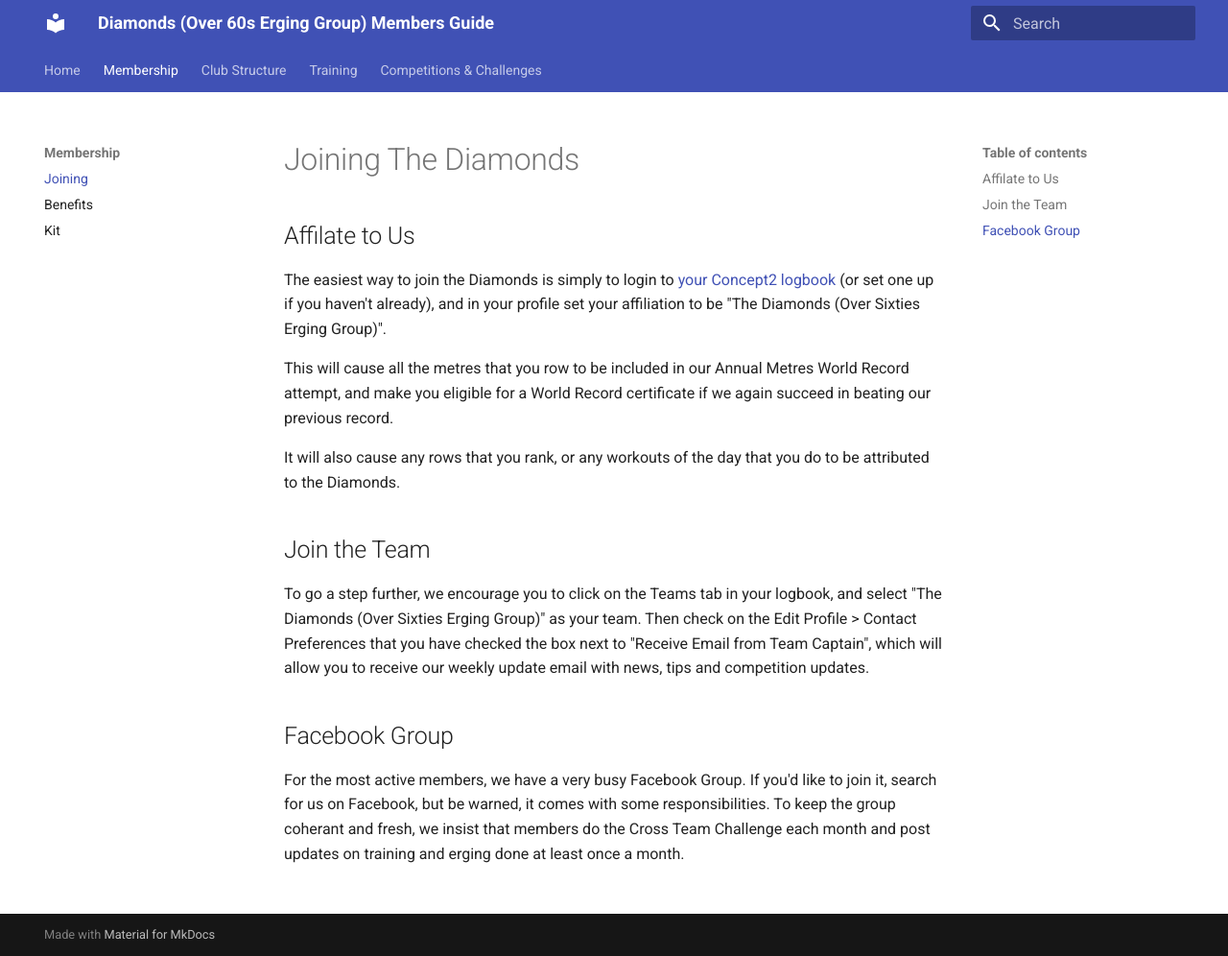
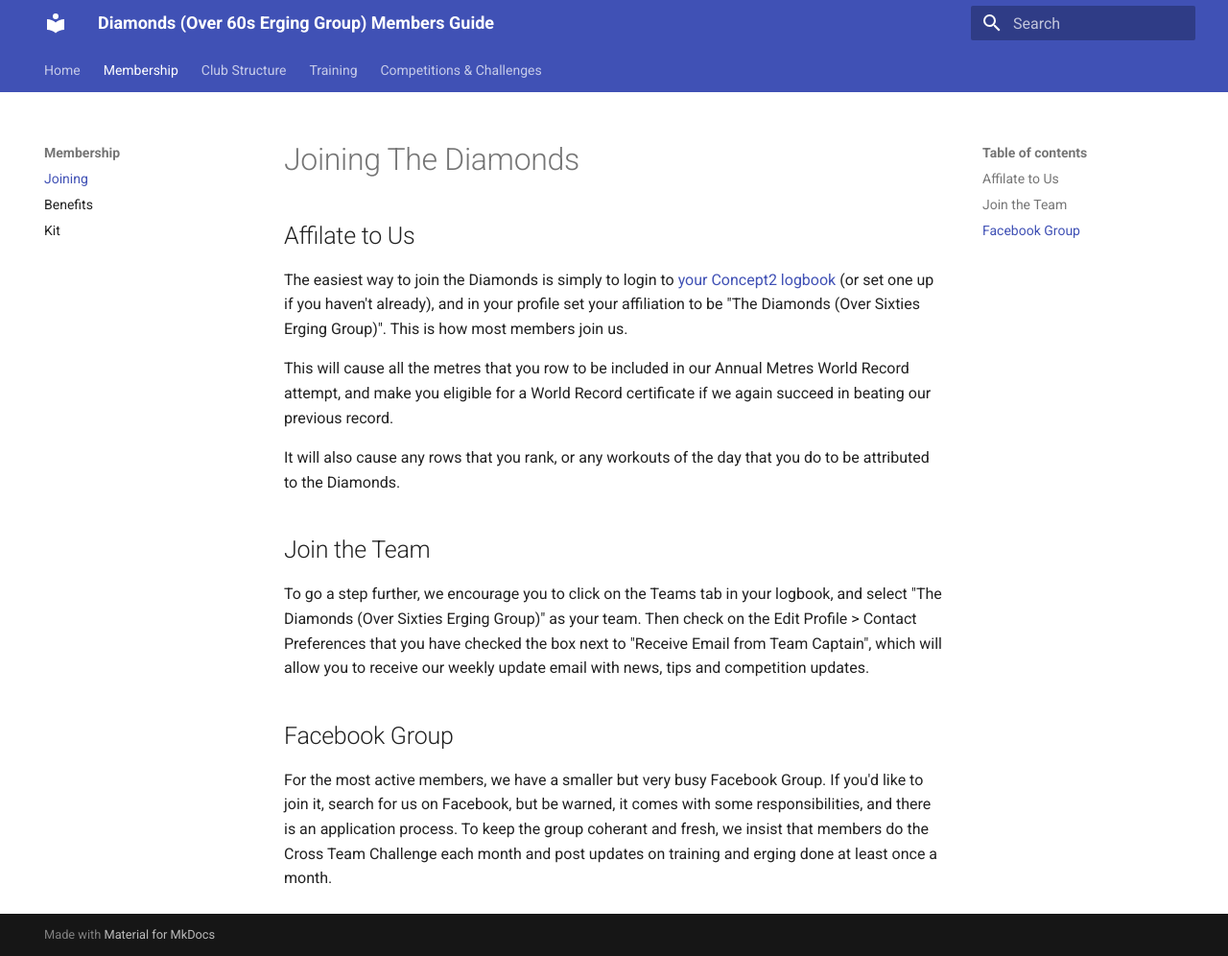
Before and after one commit to diamonds-erging/members-guide, an MkDocs documentation site: the page built from docs/membership/joining.md, in a window 1280 px wide and 996 px high. Shown: the whole window at 96% size. Built offline with MkDocs 1.6.1 and Material for MkDocs 9.7.7, drawn with Linux system fonts in a browser that asks for light colours.

Commit message:
expand joining information.

```diff
--- a/docs/membership/joining.md
+++ b/docs/membership/joining.md
@@ -2,7 +2,7 @@
 
 ## Affilate to Us
 
-The easiest way to join the Diamonds is simply to login to [your Concept2 logbook](https://log.concept2.com/login) (or set one up if you haven't already), and in your profile set your affiliation to be "The Diamonds (Over Sixties Erging Group)".
+The easiest way to join the Diamonds is simply to login to [your Concept2 logbook](https://log.concept2.com/login) (or set one up if you haven't already), and in your profile set your affiliation to be "The Diamonds (Over Sixties Erging Group)". This is how most members join us.
 
 This will cause all the metres that you row to be included in our Annual Metres World Record attempt, and make you eligible for a World Record certificate if we again succeed in beating our previous record.
 
@@ -14,4 +14,4 @@ To go a step further, we encourage you to click on the Teams tab in your logbook
 
 ## Facebook Group
 
-For the most active members, we have a very busy Facebook Group. If you'd like to join it, search for us on Facebook, but be warned, it comes with some responsibilities. To keep the group coherant and fresh, we insist that members do the Cross Team Challenge each month and post updates on training and erging done at least once a month.
+For the most active members, we have a smaller but very busy Facebook Group. If you'd like to join it, search for us on Facebook, but be warned, it comes with some responsibilities, and there is an application process. To keep the group coherant and fresh, we insist that members do the Cross Team Challenge each month and post updates on training and erging done at least once a month.
```
